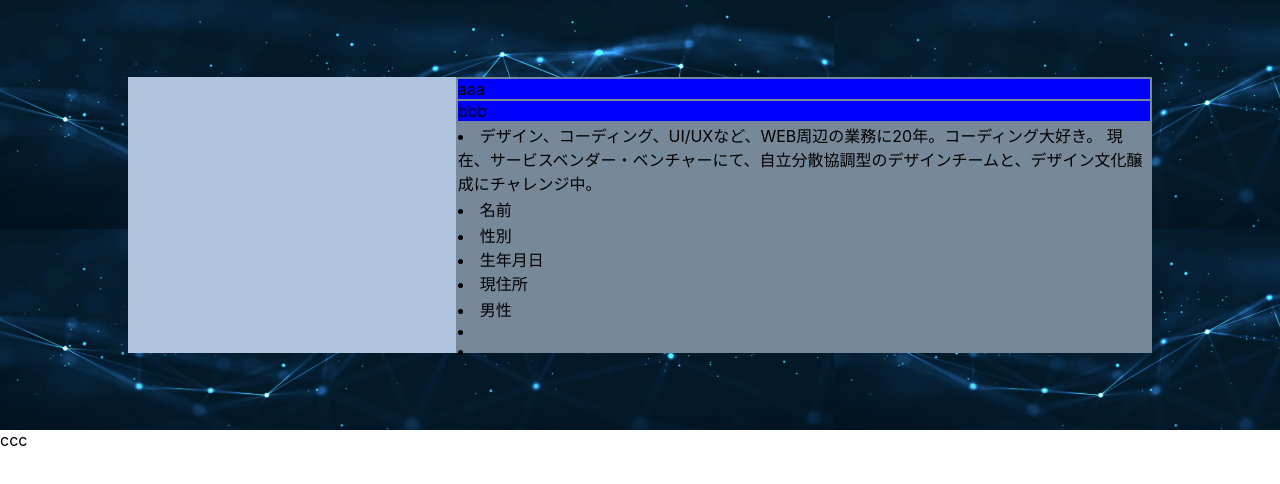
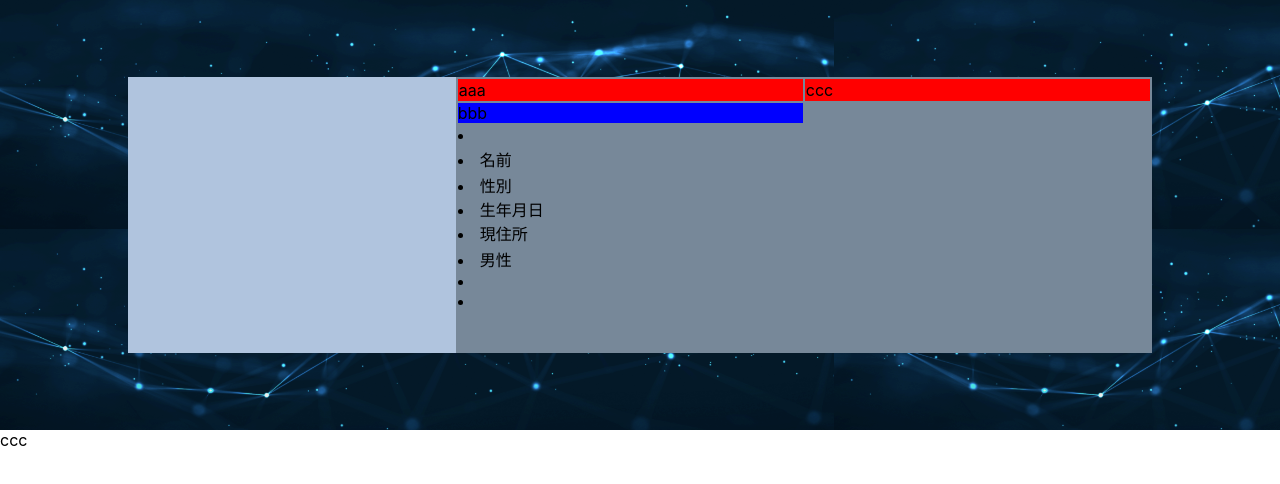
Before and after one commit to atsu0131/submit-react-profile, a React (Create React App) app: page / in a window 1280 px wide. Shown: the top 484 px of the page. Built offline with nearby package versions, Linux system fonts and the light colour scheme.

Commit message:
main追加

```diff
--- a/src/components/Header.jsx
+++ b/src/components/Header.jsx
@@ -9,11 +9,13 @@ export const Header = () => {
         <ProfImage></ProfImage>
         <ProfDesc>
             <table>
-                <ProfTr>aaa</ProfTr>
+                <ProfTr>
+                  <ProfTd>aaa</ProfTd>
+                  <ProfTd>ccc</ProfTd>
+                </ProfTr>
                 <ProfTr>bbb</ProfTr>
             <tr>
-                <li>デザイン、コーディング、UI/UXなど、WEB周辺の業務に20年。コーディング大好き。
-現在、サービスベンダー・ベンチャーにて、自立分散協調型のデザインチームと、デザイン文化醸成にチャレンジ中。</li>
+                <li></li>
             </tr>
             <tr>
                 <li>名前</li>
@@ -70,3 +72,8 @@ const ProfTr = styled.tr`
 background-color: blue;
 width: 28%;
 `;
+
+const ProfTd = styled.td`
+background-color: red;
+width: 10%;
+`;
```
